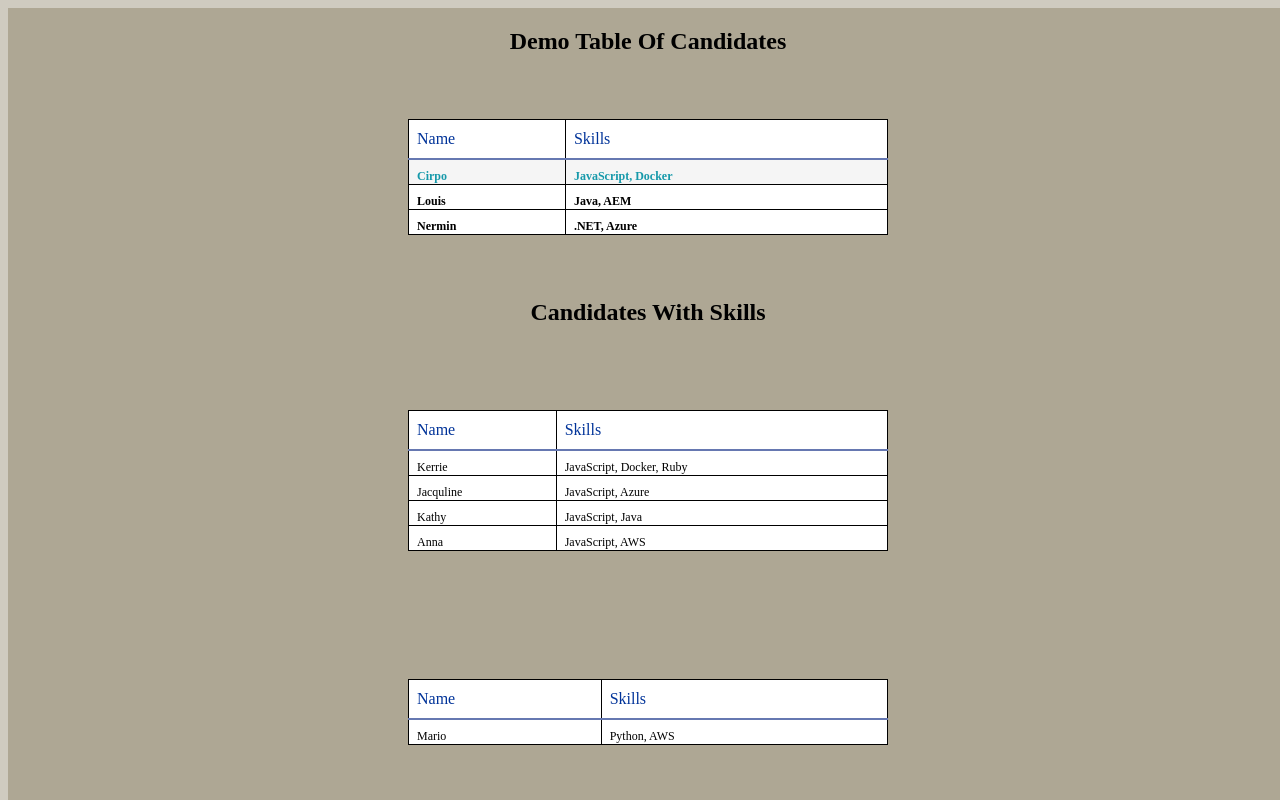
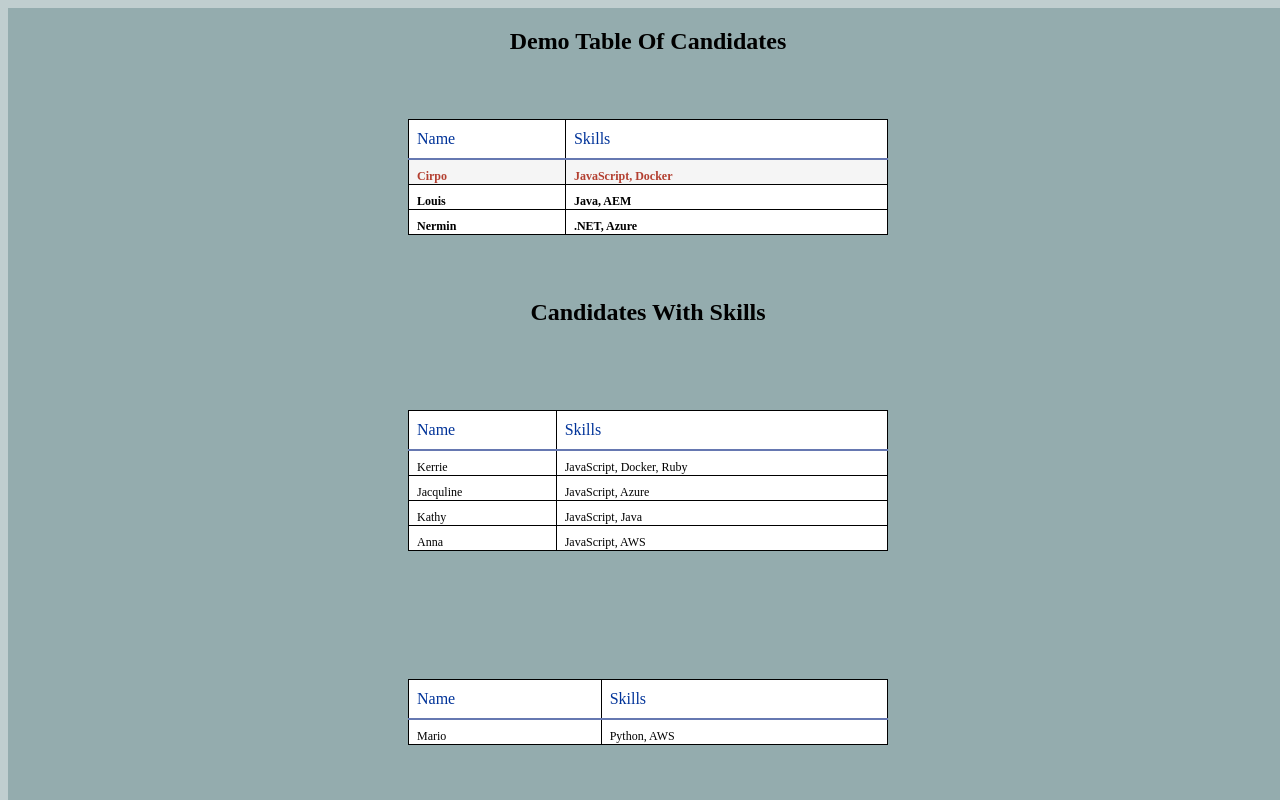
Before and after one commit to ameerkabir/And-Digital, a plain HTML site: page index.htm in a window 1280 px wide. In both pictures the pointer is over the element "Cirpo". Shown: the top 800 px of the page. Drawn offline with Linux system fonts and the light colour scheme.

Commit message:
change some styles

```diff
--- a/index.css
+++ b/index.css
@@ -1,6 +1,6 @@
 html, body {
     width: 100%;
-    background-color: rgba(97, 84, 47, 0.301);
+    background-color: rgba(47, 95, 97, 0.301);
     display: grid;
   }
   .container {
@@ -12,13 +12,11 @@ html, body {
 
   }
   .header {
-    /* padding-left: 10%; */
     text-align: center;
   }
 .candidates {
   font-size: 12px;
   background: #fff;
-  /* margin: 45px; */
   width: 480px;
   border-collapse: collapse;
   text-align: left;
@@ -39,7 +37,7 @@ html, body {
 }
 
 .candidates tbody tr:hover td {
-    color: rgb(22, 153, 170);
+    color: rgba(170, 39, 22, 0.883);
 }
 
   th,
```
